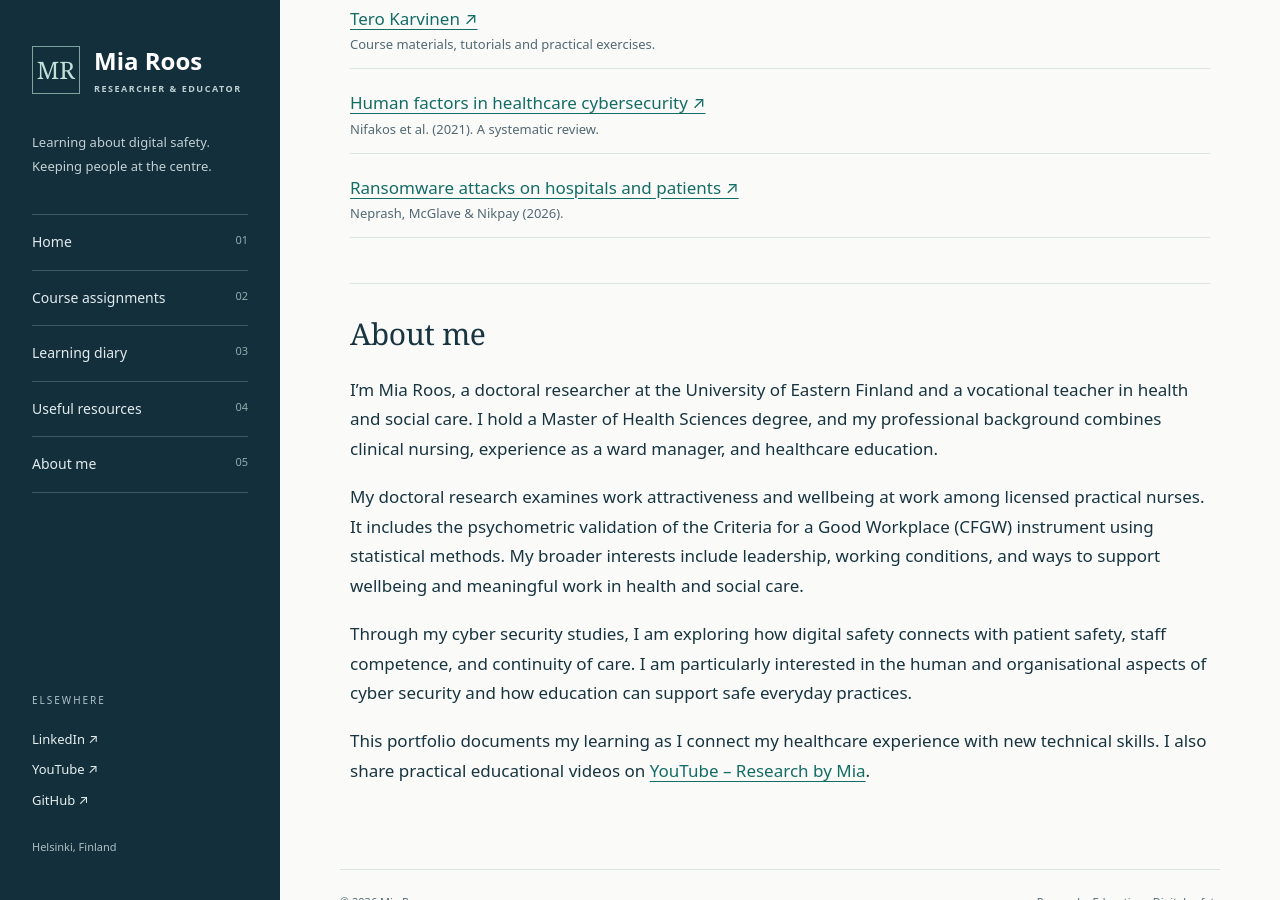
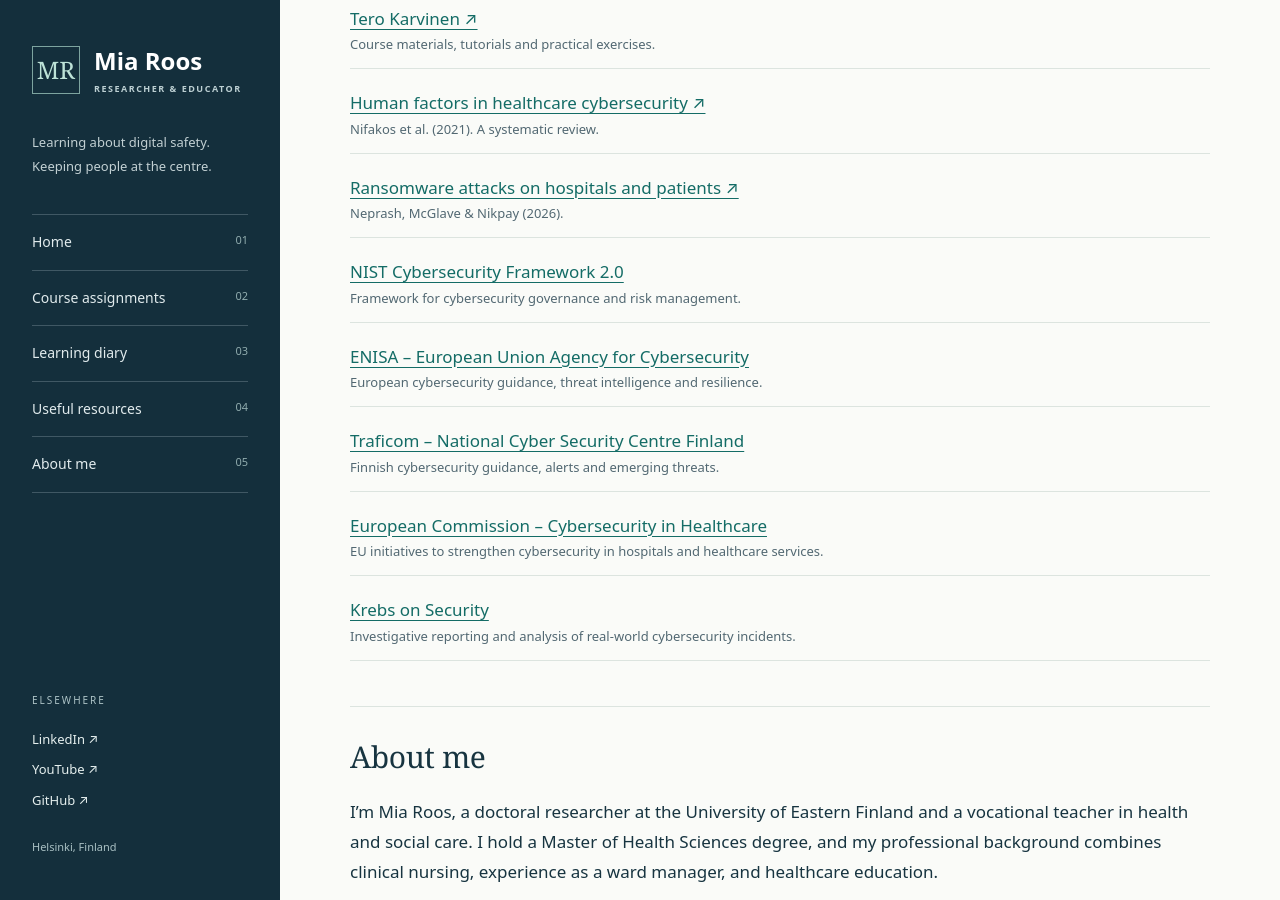
Before and after one commit to mia-roos/Cyber-Security-Studies, a Jekyll site: the page built from index.md, in a window 1280 px wide and 900 px high, scrolled down 2526 px. Built offline with Jekyll 4.4.1, drawn with Linux system fonts in a browser that asks for light colours.

Commit message:
Update index.md

```diff
--- a/index.md
+++ b/index.md
@@ -95,6 +95,32 @@ What I tried, what I learned and what I want to explore next.
 <li>
 <a href="https://doi.org/10.1257/pol.20240594">Ransomware attacks on hospitals and patients ↗</a>
 <small>Neprash, McGlave & Nikpay (2026).</small>
+
+<li>
+<a href="https://www.nist.gov/cyberframework">NIST Cybersecurity Framework 2.0</a>
+<small>Framework for cybersecurity governance and risk management.</small>
+</li>
+
+<li>
+<a href="https://www.enisa.europa.eu/">ENISA – European Union Agency for Cybersecurity</a>
+<small>European cybersecurity guidance, threat intelligence and resilience.</small>
+</li>
+
+<li>
+<a href="https://www.kyberturvallisuuskeskus.fi/en">Traficom – National Cyber Security Centre Finland</a>
+<small>Finnish cybersecurity guidance, alerts and emerging threats.</small>
+</li>
+
+<li>
+<a href="https://commission.europa.eu/topics/digital-economy-and-society/cybersecurity-healthcare_en">European Commission – Cybersecurity in Healthcare</a>
+<small>EU initiatives to strengthen cybersecurity in hospitals and healthcare services.</small>
+</li>
+
+<li>
+<a href="https://krebsonsecurity.com/">Krebs on Security</a>
+<small>Investigative reporting and analysis of real-world cybersecurity incidents.</small>
+</li>
+
 </li>
 </ul>
 
```
